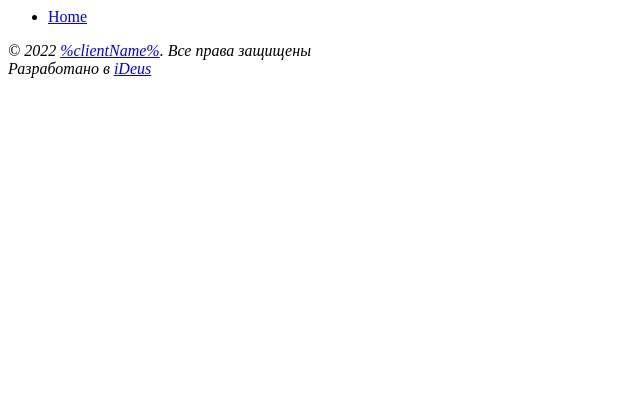
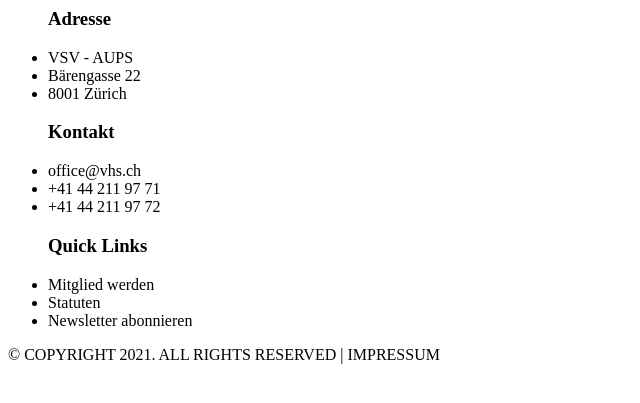
Before and after one commit to Exib1t/Sites, a PHP site: page /inc/footer.php in a window 1280 px wide. Shown: the top 403 px of the page, without its empty margins (0-640 px from the left). Run offline with PHP 8.4, Linux system fonts and the light colour scheme; data that the repository does not hold is empty.

Commit message:
UpVHS footer 1.0

```diff
--- a/UpVHS/inc/footer.php
+++ b/UpVHS/inc/footer.php
@@ -2,18 +2,27 @@
 
     <footer class="l-siteFooter">
       <div class="b-siteFooter">
-        <div class="l-bottomNavigation" role="navigation">
-          <ul class="b-bottomNavigation">
-            <li class="b-bottomNavigation__item<?php echo ( $uri == 'home' ) ? ' -state_active' : ''; ?>">
-              <a class="b-bottomNavigation__link" href="index.html">Home</a>
-            </li>
+        <div class="l-siteFooterInfo">
+          <ul class="b-siteFooterAdress">
+            <h3>Adresse</h3>
+            <li>VSV - AUPS</li>
+            <li>Bärengasse 22</li>
+            <li>8001 Zürich</li>
+          </ul>
+          <ul class="b-siteFooterContact">
+            <h3>Kontakt</h3>
+            <li>office@vhs.ch</li>
+            <li>+41 44 211 97 71</li>
+            <li>+41 44 211 97 72</li>
+          </ul>
+          <ul class="b-siteFooterQuickLinks">
+            <h3>Quick Links</h3>
+            <li>Mitglied werden</li>
+            <li>Statuten</li>
+            <li>Newsletter abonnieren</li>
           </ul>
         </div>
-
-        <address class="l-siteCopyright vcard" itemscope itemtype="http://schema.org/Organization">
-          <div class="b-siteCopyright">© <?php echo date( 'Y' ); ?> <a rel="me" itemprop="name" class="b-siteCopyright__link fn n org url work" href="<?php echo "http://" . $_SERVER['HTTP_HOST']; ?>">%clientName%</a>. Все права защищены</div>
-          <div class="b-developerCopyright">Разработано в <a class="b-developerCopyright__link" href="https://ideus.biz/" rel="friend" target="_blank">iDeus</a></div>
-        </address>
+        <div class="l-siteFooterCopyRight">© COPYRIGHT 2021. ALL RIGHTS RESERVED | IMPRESSUM</div>
       </div>
     </footer>
   </div><!--wrapper-->
--- a/UpVHS/inc/header.php
+++ b/UpVHS/inc/header.php
@@ -29,7 +29,7 @@
   <!--<meta name="theme-color" content="#ed1c24" />-->
   <link rel="preconnect" href="https://fonts.googleapis.com">
   <link rel="preconnect" href="https://fonts.gstatic.com" crossorigin>
-  <link href="https://fonts.googleapis.com/css2?family=Inter:wght@500;700&display=swap" rel="stylesheet">
+  <link href="https://fonts.googleapis.com/css2?family=Inter:wght@400,500;700&display=swap" rel="stylesheet">
 
   <link rel="stylesheet" href="assets/css/main.min.css?<?php echo filemtime( 'assets/css/main.min.css' ); ?>" />
 </head>
```
Also changed, not shown: UpVHS/dev/src/sass/blocks/_b-siteFooter.scss (+73 -1 lines), UpVHS/dev/src/img/userfiles/FooterIcons/phone-call.svg (added), UpVHS/dev/src/img/userfiles/FooterIcons/printer.svg (added).
